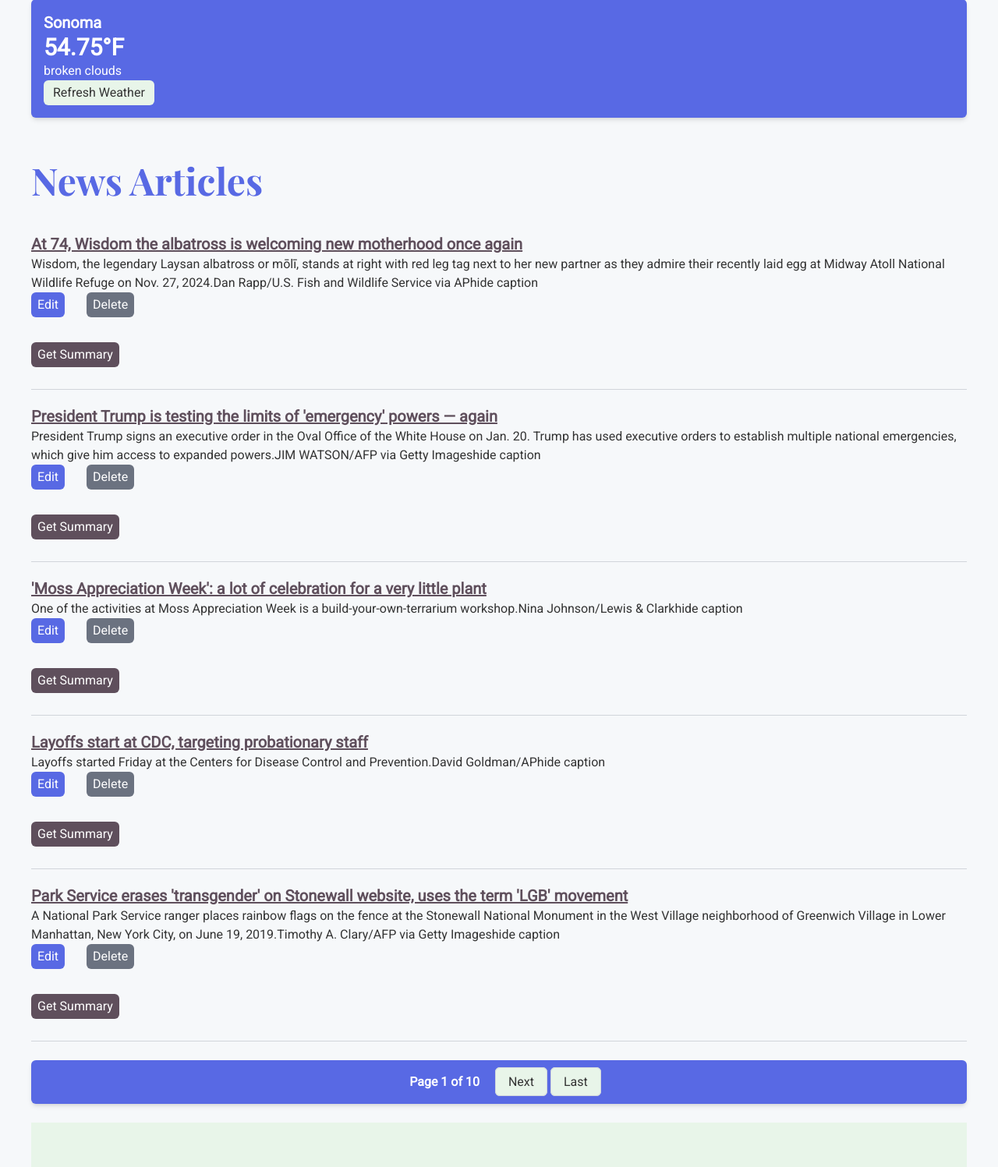
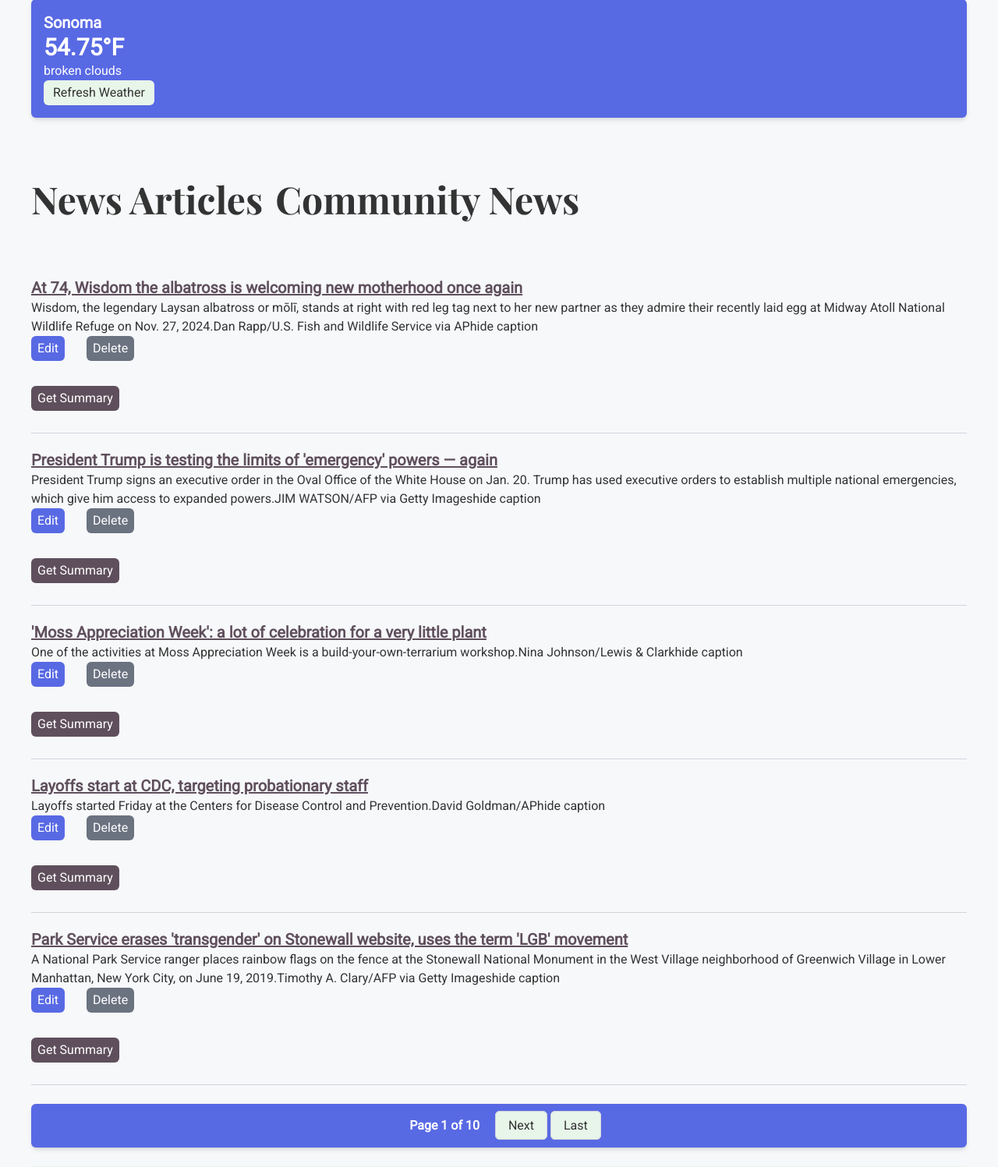
Before and after one commit to jsnorek/NewsNow, a Flask app: page / in a window 1280 px wide. Shown: the part 273-1770 px from the top of the page at 78% size. Run offline with Flask 3, Linux system fonts and the light colour scheme; data comes from the database, SQL or seed files in the repository; some libraries are stand-ins or nearby versions.

Commit message:
create headers for news and community tabs

```diff
--- a/templates/index.html
+++ b/templates/index.html
@@ -107,7 +107,10 @@
     <!-- <img src="{{ url_for('weather_chart') }}" alt="Weather Data Chart"> -->
 
     <!-- News Articles -->
-    <h1 class="text-5xl font-semibold font-heading mb-6 mt-14"><a href="/" class="text-accent hover:text-primary">News Articles</a></h1>
+    <section class="flex flex-wrap gap-4 mb-8">
+        <h1 id="news-tab" class="text-5xl font-semibold font-heading mb-6 mt-14" class="text-accent hover:text-primary">News Articles</h1>
+        <h1 id="community-tab" class="text-5xl font-semibold font-heading mb-6 mt-14">Community News</h1>
+    </section>
 
         {% for article in articles %}
         <div class="news-article article border-b border-gray-300 py-5"
```
Lines whose indentation alone changed are shown as unchanged.
